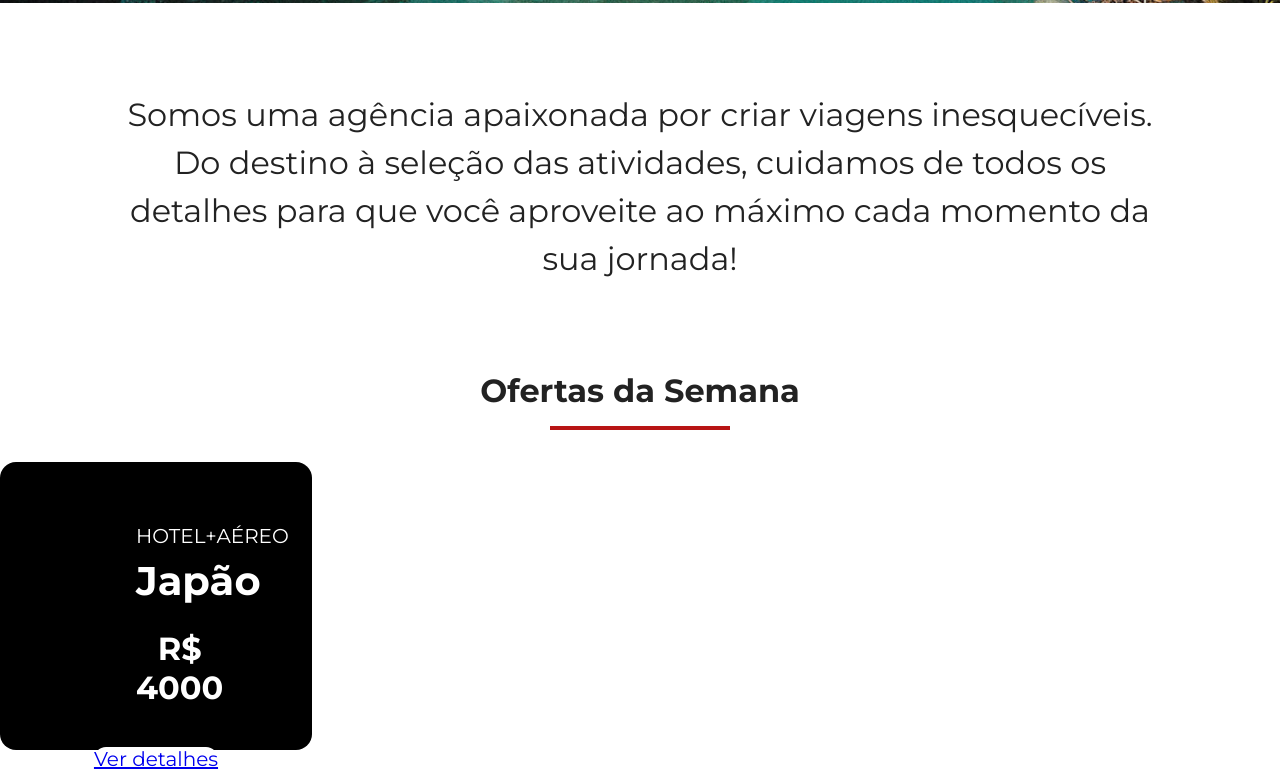
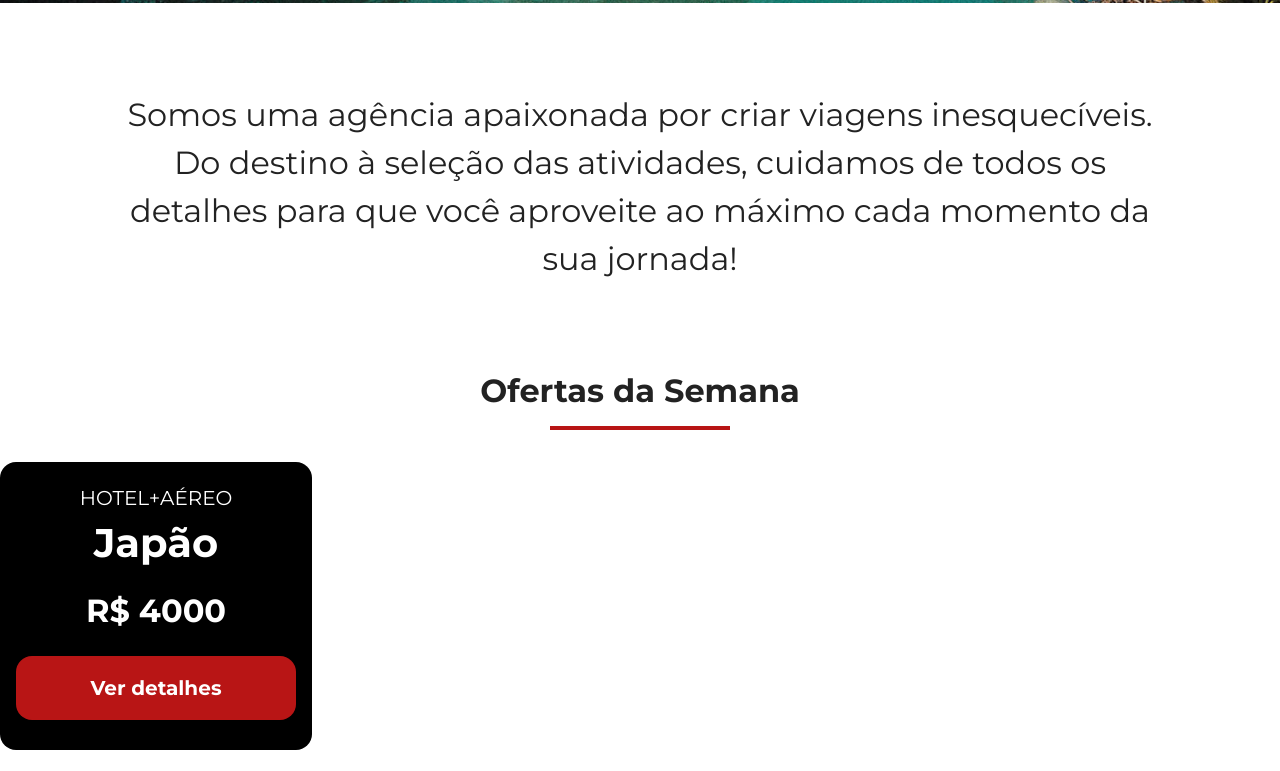
Before and after one commit to micaele-souza/Jornada-viagens, a plain HTML site: page index.html in a window 1280 px wide. Shown: the part 757-1528 px from the top of the page. After the commit the page ends 1507 px from the top, so only its background shows below. Drawn offline with Linux system fonts and the light colour scheme.

Commit message:
Finaliza estilos do botao

```diff
--- a/css/global.css
+++ b/css/global.css
@@ -27,15 +27,28 @@ body {
   align-items: center;
 }
 
+.button {
+  width: 280px;
+  height: 64px;
+  font-size: 20px;
+  color: var(--text-secondary-color);
+  font-weight: var(--title-wight);
+  background-color: var(--secondary-color);
+  border-radius: 16px;
+  display: inline-block;
+  text-decoration: none;
+  line-height: 64px;
+}
+
 @media screen and (min-width: 768px) {
   .section-title h2 {
     font-size: 32px;
   }
 }
 
-@media screen and (min-width: 768px) {
-  .button {
-    border-radius: 16px;
+@media screen and (min-width: 1024px) {
+  .button:hover {
+    background-color: var(--primary-color);
   }
 }
 
--- a/css/offers.css
+++ b/css/offers.css
@@ -1,31 +1,30 @@
-
 .card {
   color: var(--text-secondary-color);
-     background-color:black;
+  background-color: black;
   width: 312px;
   height: 288px;
   box-sizing: border-box;
   padding: 24px 16px;
-     border-radius:16px;
-     text-align: center
+  border-radius: 16px;
+  text-align: center;
 }
 
 .card header {
   display: block;
   background-color: transparent;
   position: static;
-
+  padding: 0;
+  margin-bottom: 24px;
 }
 
 .card header p {
   font-size: 20px;
   font-weight: var(--text-weight);
-
 }
 
 .card header h3 {
   font-size: 40px;
-    font-weight: var(--title-weight:700);
+  font-weight: var(--title-weight: 700);
   margin: 8px 0 0;
   text-align: center;
 }
@@ -34,14 +33,4 @@ font-weight: var(--text-weight);
   font-size: 32px;
   margin-top: 24px;
   display: inline-block;
-
 }
-
-.button{
-    width: 280px;
-    height: 64px;
-    font-size: 20px;
-    background-color: var(--text-secondary-color);
-    font-family: var(--text-secondary-color);
-    border-radius: 16px;
-}
```
Lines whose indentation alone changed are shown as unchanged.
